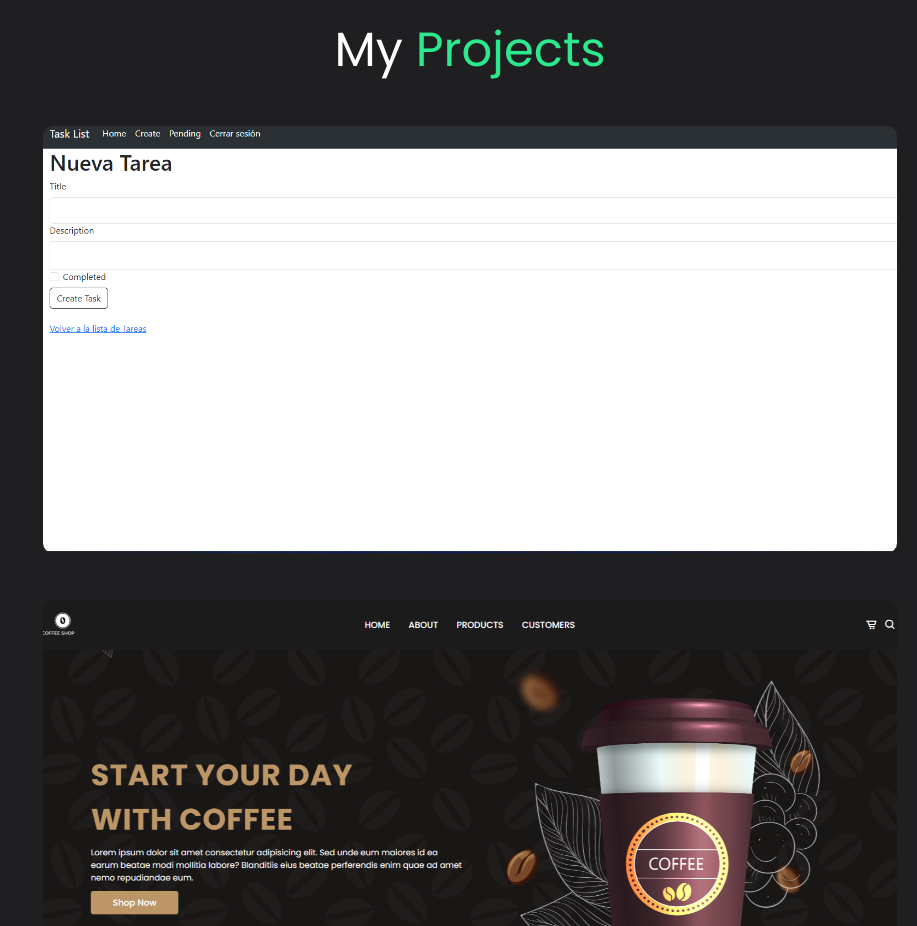
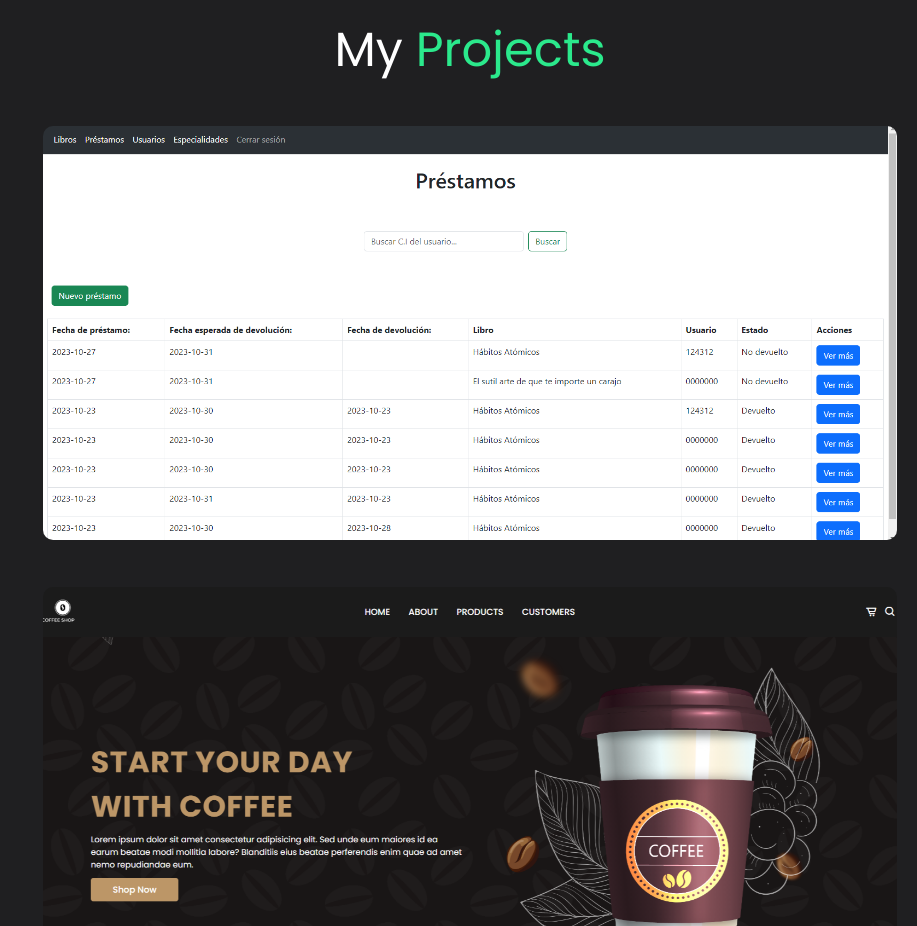
Before and after one commit to MarceloM47/portfolio, a React (Vite) app: page / in a window 1280 px wide. Shown: the part 1340-2266 px from the top of the page, without its empty margins (363-1280 px from the left). Built offline with nearby package versions, Linux system fonts and the light colour scheme.

Commit message:
Se hizo el cambió de una imagen para la sección de proyectos

```diff
--- a/src/sections/Projects.tsx
+++ b/src/sections/Projects.tsx
@@ -1,7 +1,7 @@
 import {BsRocketTakeoffFill} from 'react-icons/bs'
 import Project from '../components/Project'
 
-const task_list_bg = "/images/projects_image/task-list-bg.png";
+const lms_bg = "/images/projects_image/lms-bg.png";
 const coffe_shop_bg = "/images/projects_image/coffe-shop-bg.png";
 const marcelo_shoes_bg = "/images/projects_image/marcelo-shoes-bg.png";
 
@@ -15,7 +15,7 @@ function Projects() {
         </div>
         <p className='title_section'>My <span>Projects</span></p>
           <div className="projects">
-            <Project src={task_list_bg} url="https://task-list-rails.fly.dev/" alt='Fondo de una Task List en Ruby on Rails'/>
+            <Project src={lms_bg} url="https://github.com/MarceloM47/Library-MS" alt='Fondo de una Task List en Ruby on Rails'/>
             <Project src={coffe_shop_bg} url="https://coffee-shop-liard.vercel.app/" alt='Fondo de una Tienda de café'/>
             <Project src={marcelo_shoes_bg} url="https://marcelo-shoes.vercel.app/" alt='Fondo de una tienda de zapatos'/>
           </div>
```
Also changed, not shown: public/images/projects_image/lms-bg.png (added), public/images/projects_image/task-list-bg.png (deleted).
